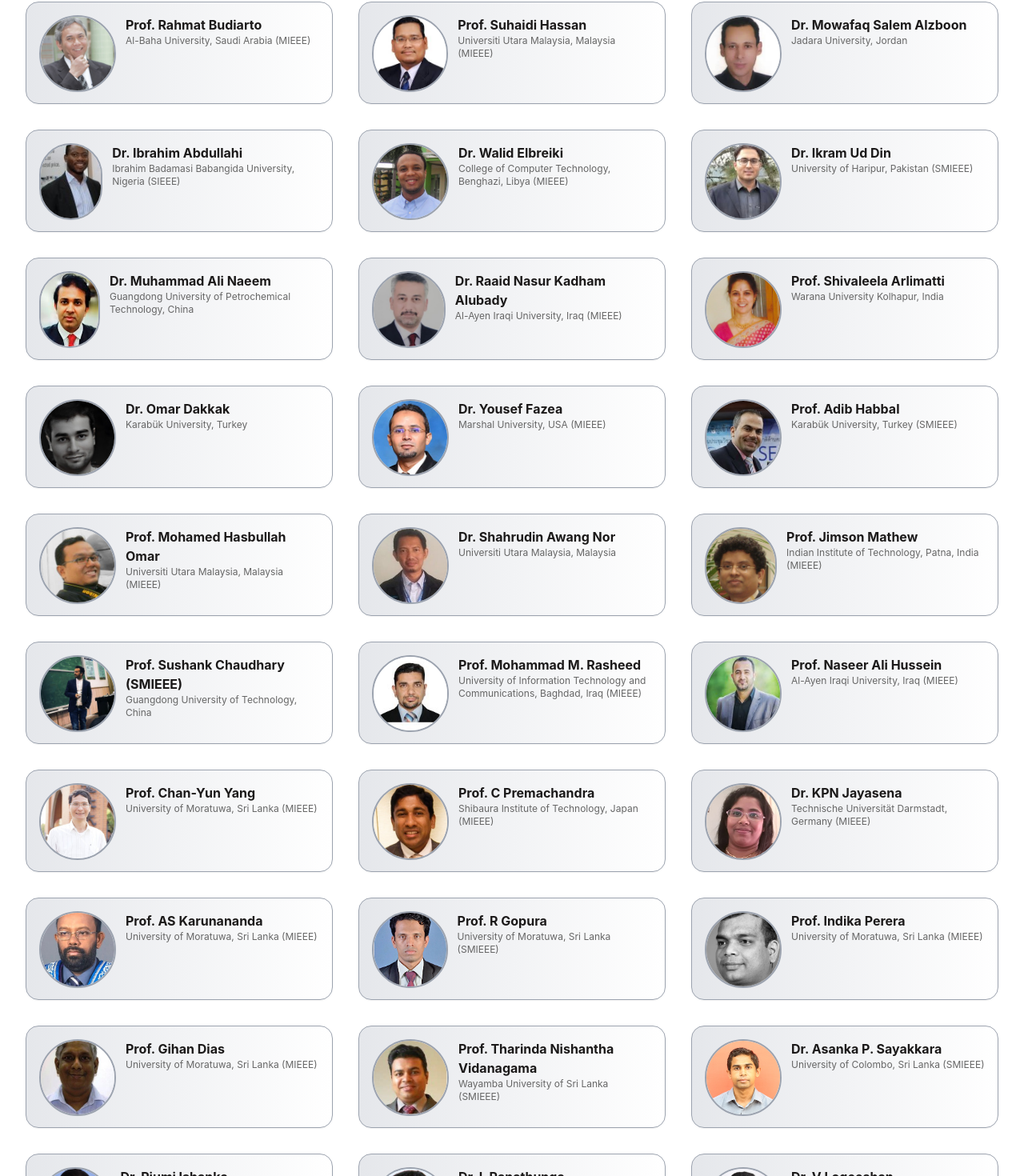
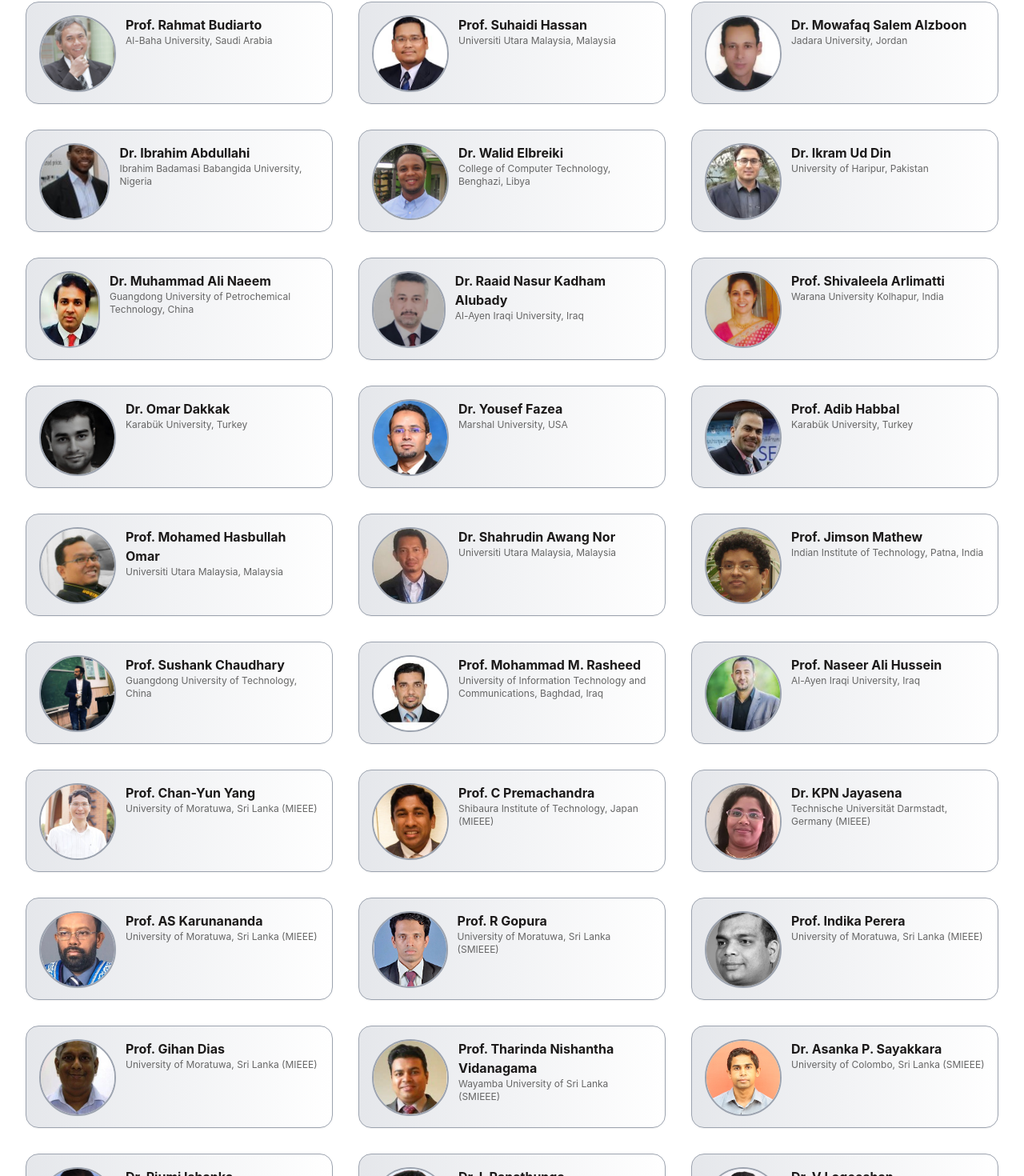
Before and after one commit to lakminagamage/ICITR_24_OW, a Next.js app: page /technicalCommittee in a window 1280 px wide. Shown: the part 1474-2944 px from the top of the page at 80% size. Built offline with nearby package versions, Linux system fonts and the light colour scheme.

Commit message:
fix: Removed IEEE statuses

```diff
--- a/src/pages/technicalCommittee.jsx
+++ b/src/pages/technicalCommittee.jsx
@@ -16,12 +16,12 @@ export default function Committee() {
   const techProgCommMembers = [
     {
       name: "Prof. Rahmat Budiarto",
-      description: "Al-Baha University, Saudi Arabia (MIEEE)",
+      description: "Al-Baha University, Saudi Arabia",
       image: "Rahmat",
     },
     {
       name: "Prof. Suhaidi Hassan",
-      description: "Universiti Utara Malaysia, Malaysia (MIEEE)",
+      description: "Universiti Utara Malaysia, Malaysia",
       image: "suhaidi",
     },
     {
@@ -31,17 +31,17 @@ export default function Committee() {
     },
     {
       name: "Dr. Ibrahim Abdullahi",
-      description: "Ibrahim Badamasi Babangida University, Nigeria (SIEEE)",
+      description: "Ibrahim Badamasi Babangida University, Nigeria",
       image: "ibrahim",
     },
     {
       name: "Dr. Walid Elbreiki",
-      description: "College of Computer Technology, Benghazi, Libya (MIEEE)",
+      description: "College of Computer Technology, Benghazi, Libya",
       image: "walid",
     },
     {
       name: "Dr. Ikram Ud Din",
-      description: "University of Haripur, Pakistan (SMIEEE)",
+      description: "University of Haripur, Pakistan",
       image: "ikram",
     },
     {
@@ -51,7 +51,7 @@ export default function Committee() {
     },
     {
       name: "Dr. Raaid Nasur Kadham Alubady",
-      description: "Al-Ayen Iraqi University, Iraq (MIEEE)",
+      description: "Al-Ayen Iraqi University, Iraq",
       image: "raaid",
     },
     {
@@ -66,17 +66,17 @@ export default function Committee() {
     },
     {
       name: "Dr. Yousef Fazea",
-      description: "Marshal University, USA (MIEEE)",
+      description: "Marshal University, USA",
       image: "yousef",
     },
     {
       name: "Prof. Adib Habbal",
-      description: "Karabük University, Turkey (SMIEEE)",
+      description: "Karabük University, Turkey",
       image: "adib",
     },
     {
       name: "Prof. Mohamed Hasbullah Omar",
-      description: "Universiti Utara Malaysia, Malaysia (MIEEE)",
+      description: "Universiti Utara Malaysia, Malaysia",
       image: "hasbullah",
     },
     {
@@ -86,23 +86,23 @@ export default function Committee() {
     },
     {
       name: "Prof. Jimson Mathew",
-      description: "Indian Institute of Technology, Patna, India (MIEEE)",
+      description: "Indian Institute of Technology, Patna, India",
       image: "jimson",
     },
     {
-      name: "Prof. Sushank Chaudhary (SMIEEE)",
+      name: "Prof. Sushank Chaudhary",
       description: "Guangdong University of Technology, China",
       image: "sushank",
     },
     {
       name: "Prof. Mohammad M. Rasheed",
       description:
-        "University of Information Technology and Communications, Baghdad, Iraq (MIEEE)",
+        "University of Information Technology and Communications, Baghdad, Iraq",
       image: "rasheed",
     },
     {
       name: "Prof. Naseer Ali Hussein",
-      description: "Al-Ayen Iraqi University, Iraq (MIEEE)",
+      description: "Al-Ayen Iraqi University, Iraq",
       image: "naseer",
     },
     {
@@ -152,7 +152,7 @@ export default function Committee() {
     },
     {
       name: "Dr. Piumi Ishanka",
-      description: "Sabaragamuwa University of Sri Lanka (MIEEE)",
+      description: "Sabaragamuwa University of Sri Lanka",
       image: "piumi",
     },
     {
@@ -162,7 +162,7 @@ export default function Committee() {
     },
     {
       name: "Dr. V Logeeshan",
-      description: "University of Moratuwa, Sri Lanka (SMIEEE)",
+      description: "University of Moratuwa, Sri Lanka",
       image: "logeeshan",
     },
     {
@@ -229,7 +229,6 @@ export default function Committee() {
   ];
 
   const track4CoChairs = [
-
     {
       name: "Dr. Sandun M. Dassanayake",
       description: "University of Moratuwa, Sri Lanka",
```
